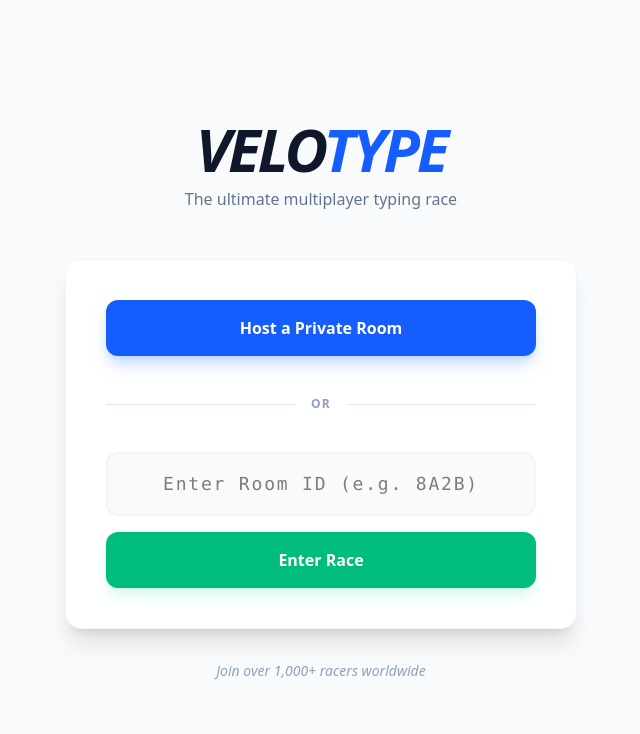
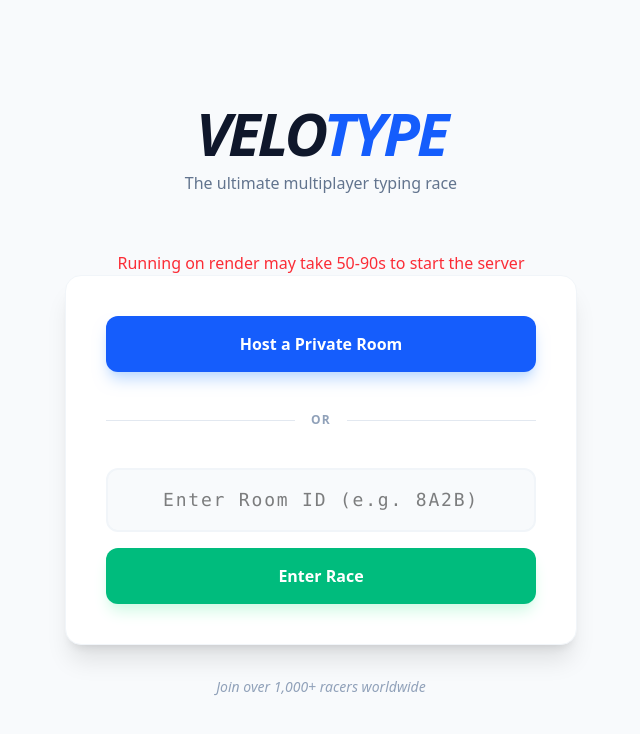
Before and after one commit to YashThakur-997/VeloType, a React (Vite) app in the folder client/: page / in a window 1280 px wide. Shown: the top 734 px of the page, without its empty margins (319-959 px from the left). Built offline with nearby package versions, Linux system fonts and the light colour scheme; no server answers.

Commit message:
feat: add warning message about server startup time in main section

```diff
--- a/client/src/pages/mainsection.jsx
+++ b/client/src/pages/mainsection.jsx
@@ -55,6 +55,9 @@ const mainsection = () => {
       </h1>
       <p className="text-slate-500 mt-2 font-medium">The ultimate multiplayer typing race</p>
     </div>
+    <div>
+      <p className="text-red-500 mt-2 font-medium">Running on render may take 50-90s to start the server</p>
+    </div>
 
     {/* Main Card */}
     <div className="bg-white p-10 rounded-2xl shadow-xl w-full max-w-lg border border-slate-100">
```
